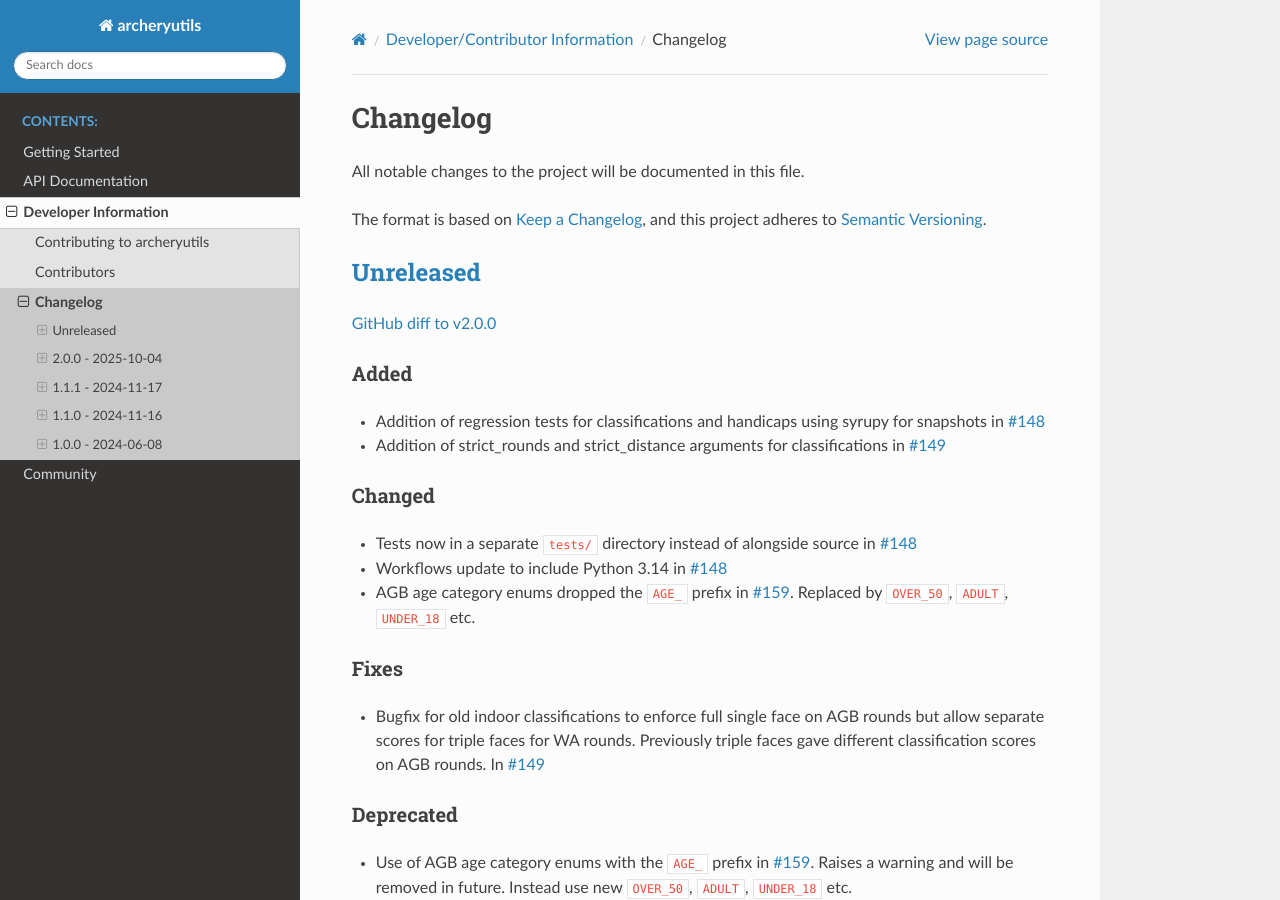
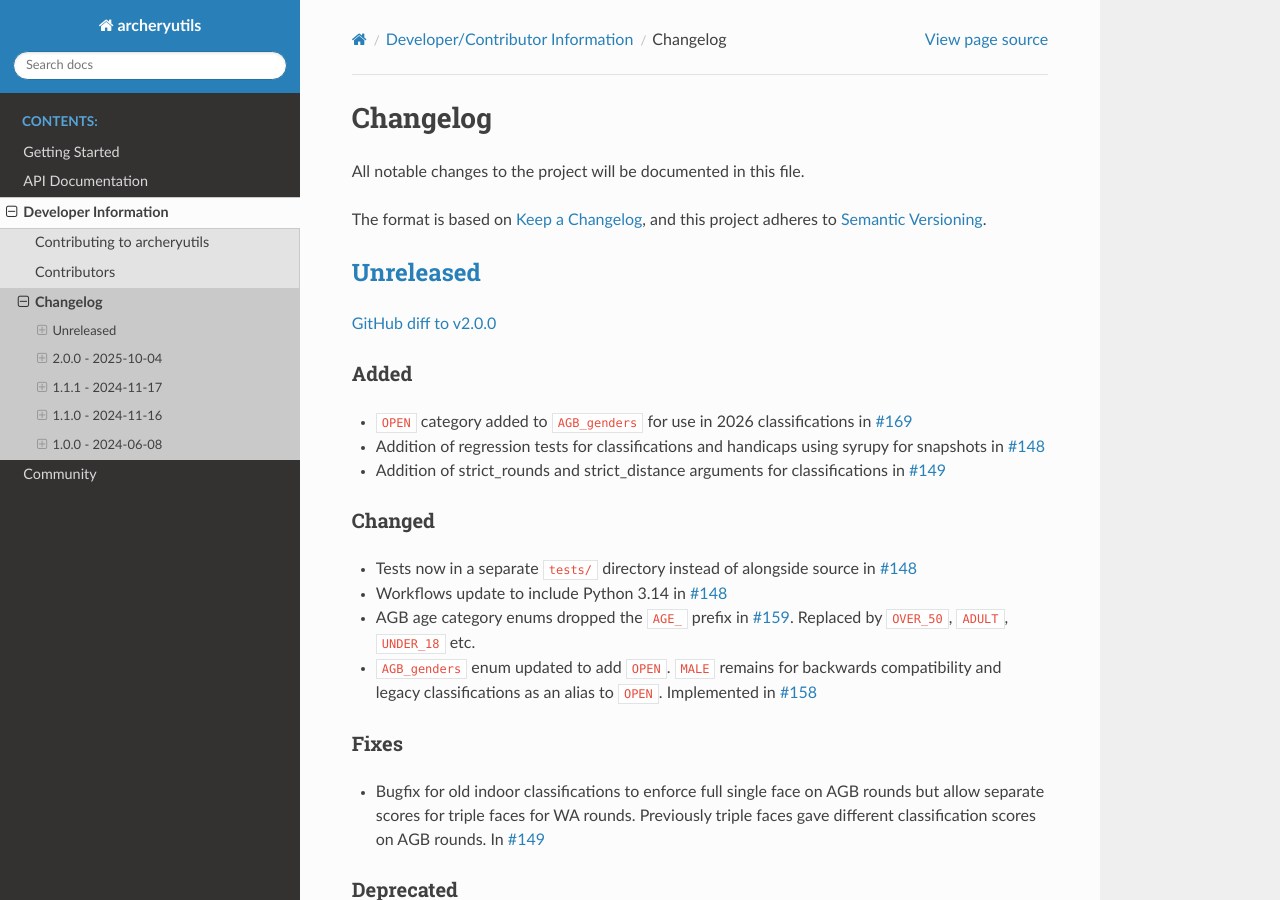
Before and after one commit to jatkinson1000/archeryutils, a Sphinx documentation site: the page built from docs/develop/changelog.rst, in a window 1280 px wide and 900 px high. Built offline with Sphinx 7.4.7 and the Read the Docs theme 3.1.0, drawn with Linux system fonts in a browser that asks for light colours.

Commit message:
Update docs and changelog with OPEN AGB_genders enum.

```diff
--- a/CHANGELOG.md
+++ b/CHANGELOG.md
@@ -11,6 +11,8 @@ and this project adheres to [Semantic Versioning](https://semver.org/spec/v2.0.0
 
 ### Added
 
+- `OPEN` category added to `AGB_genders` for use in 2026 classifications in
+  [#169](https://github.com/jatkinson1000/archeryutils/pull/169)
 - Addition of regression tests for classifications and handicaps using syrupy for
   snapshots in [#148](https://github.com/jatkinson1000/archeryutils/pull/148)
 - Addition of strict_rounds and strict_distance arguments for classifications in
@@ -23,6 +25,9 @@ and this project adheres to [Semantic Versioning](https://semver.org/spec/v2.0.0
 - Workflows update to include Python 3.14 in [#148](https://github.com/jatkinson1000/archeryutils/pull/148)
 - AGB age category enums dropped the `AGE_` prefix in [#159](https://github.com/jatkinson1000/archeryutils/pull/159).
   Replaced by `OVER_50`, `ADULT`, `UNDER_18` etc.
+- `AGB_genders` enum updated to add `OPEN`. `MALE` remains for backwards compatibility
+  and legacy classifications as an alias to `OPEN`. Implemented in
+  [#158](https://github.com/jatkinson1000/archeryutils/pull/158)
 
 ### Fixes
 
```
Also changed, not shown: docs/getting-started/quickstart.rst (+4 -4 lines).
